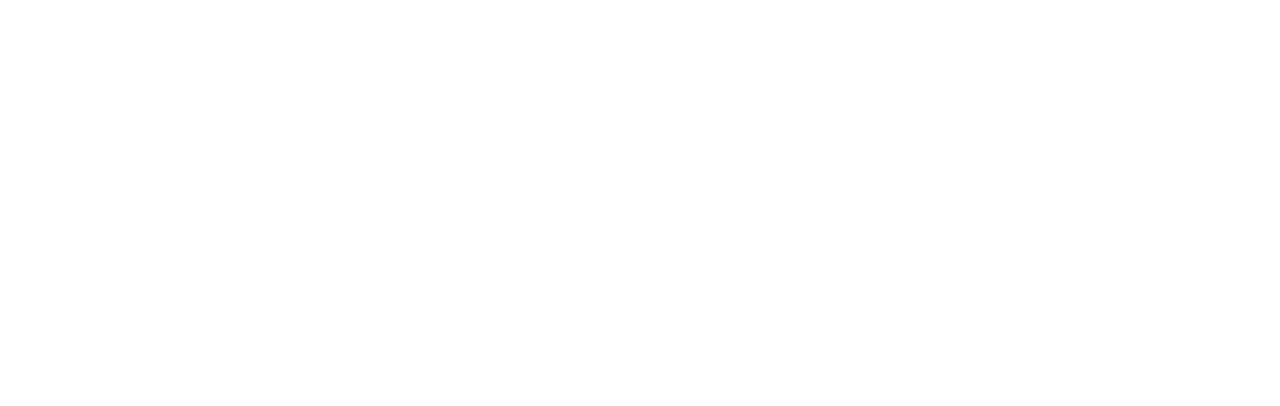
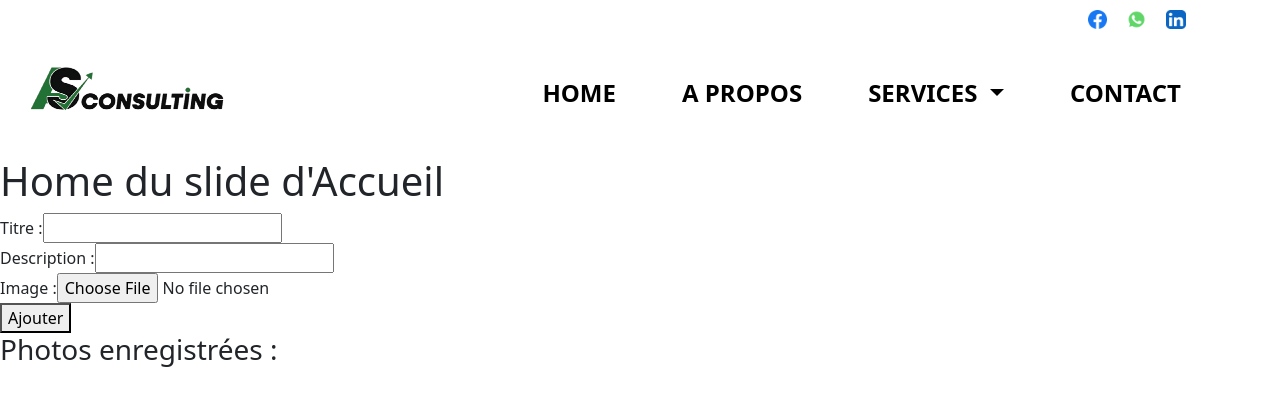
Before and after one commit to BangalyLeDeveloppeur/AS-consulting, a React (Vite) app in the folder frontend/: page /admin in a window 1280 px wide. Before the commit this address had no page. Shown: the top 406 px of the page. Built offline with nearby package versions, Linux system fonts and the light colour scheme; no server answers; a web font is replaced by a local one.

Commit message:
mise en place de ajout du contnu du slide

```diff
--- a/frontend/src/admin/components/pagesAdmin/adSlide.jsx
+++ b/frontend/src/admin/components/AdSlide.jsx
@@ -2,7 +2,12 @@
 import axios from "axios";
 ////Déclaration de mes states////
 const AdSlide = () => {
+  const token= localStorage.getItem("token")
+  console.log("Ton token actuel est",token)
+
+
   const [photos, setPhotos] = useState([]);
+  const [titre, setTitre] = useState("");
   const [description, setDescription] = useState("");
   const [image, setImage] = useState(null);
   const [message, setMessage] = useState("");
@@ -15,8 +20,8 @@
   ////Cette fonction me permette de récuperer les photos////
   const fetchPhotos = async () => {
     try {
-      const res = await axios.get("http://localhost:5000/api/photos_accueil");
-      setPhotos(res.data); /// la mise ajour de mon table photo_accueil
+      const res = await axios.get("http://localhost:5000/api/slide");
+      setPhotos(res.data);
     } catch (error) {
       console.error("Erreur lors du chargement des photos :", error);
     }
@@ -29,20 +34,25 @@
       setMessage("Merci de choisir une image");
       return;
     }
-    ///me permet d'envoyer image+texte dans ma requet http(uploard)
+    ///me permet d'envoyer image+texte + titre dans ma requet http(uploard)
     const formData = new FormData();
     formData.append("image", image);
+    formData.append("titre", titre);
     formData.append("description", description);
+    console.log(formData)
 
     try {
-      await axios.post("http://localhost:5000/api/photos_accueil", formData, {
-        headers: { "Content-Type": "multipart/form-data" },
+      await axios.post("http://localhost:5000/api/slide", formData, {
+        headers: { Authorization: `Bearer ${token}`},
       });
+
       setMessage(" Photo ajoutée avec succès !");
+      setTitre("");
       setDescription("");
       setImage(null);
       fetchPhotos();
       console.log(formData);
+
     } catch (error) {
       console.error("Erreur lors de l'upload :", error);
       setMessage(" Erreur lors de l'upload");
@@ -55,6 +65,15 @@
         <h1 className="titre"> Home du slide d'Accueil</h1>
 
         <form onSubmit={handleSubmit}>
+          <div>
+            <label>Titre :</label>
+            <input
+              type="text"
+              value={titre}
+              onChange={(e) => setTitre(e.target.value)}
+              required
+            />
+          </div>
           <div>
             <label>Description :</label>
             <input
@@ -74,7 +93,9 @@
             />
           </div>
 
-          <button type="submit" className="botton">Ajouter</button>
+          <button type="submit" className="botton">
+            Ajouter
+          </button>
         </form>
 
         {message && <p>{message}</p>}
--- /dev/null
+++ b/frontend/src/admin/pagesAdmin/AdminHome.jsx
@@ -0,0 +1,12 @@
+import React from 'react';
+import AdSlide from '../components/adSlide';
+
+const AdminHome = () => {
+    return (
+        <div>
+            <AdSlide/>
+        </div>
+    );
+};
+
+export default AdminHome;
--- a/frontend/src/components/Authentification.jsx
+++ b/frontend/src/components/Authentification.jsx
@@ -5,6 +5,8 @@
 
 export const AuthProvider = ({ children }) => {
   const [token, setToken] = useState(() => localStorage.getItem("token"));
+
+
 
   useEffect(() => {
     if (token) {
@@ -14,8 +16,9 @@
       delete axios.defaults.headers.common["Authorization"];
       localStorage.removeItem("token");
     }
-    //console.log("Token actuel", token);
+    console.log("Token actuel", token);
   }, [token]);
+
   return (
     <AuthContext.Provider value={{ token, setToken }}>
       {children}
--- a/frontend/src/routes/Router.jsx
+++ b/frontend/src/routes/Router.jsx
@@ -2,12 +2,14 @@
 import { Routes, Route } from "react-router-dom";
 import Layout from "../layout/Layout.jsx";
 import Home from "../pages/Home.jsx";
+import AdminHome from "../admin/pagesAdmin/adminHome.jsx";
 
 export default function Router() {
   return (
     <Routes>
       <Route path="/" element={<Layout />}>
         <Route index element={<Home />} />
+        <Route path="admin" element ={<AdminHome />} />
       </Route>
     </Routes>
   );
```
Also changed, not shown: frontend/src/main.jsx (line endings or trailing spaces).
